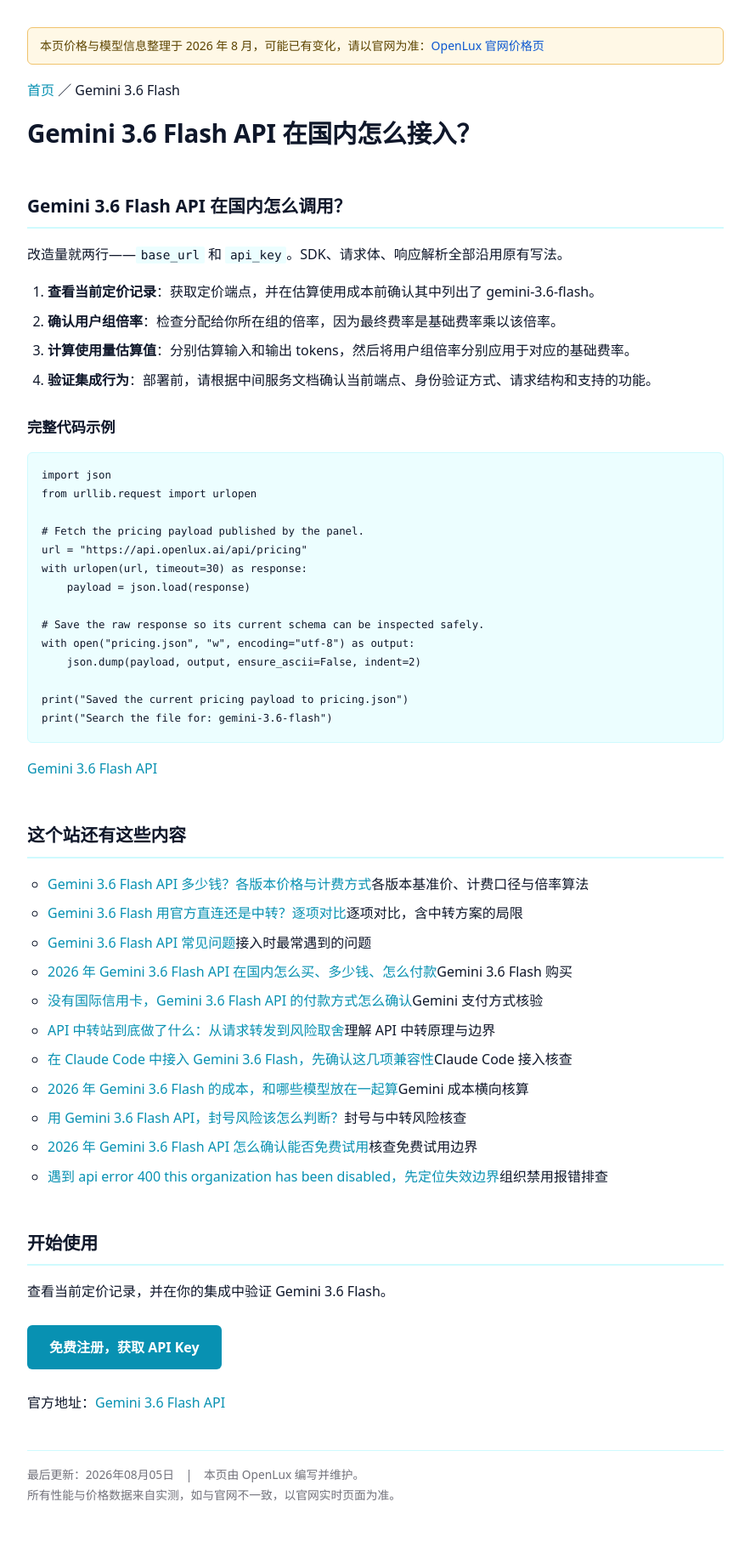
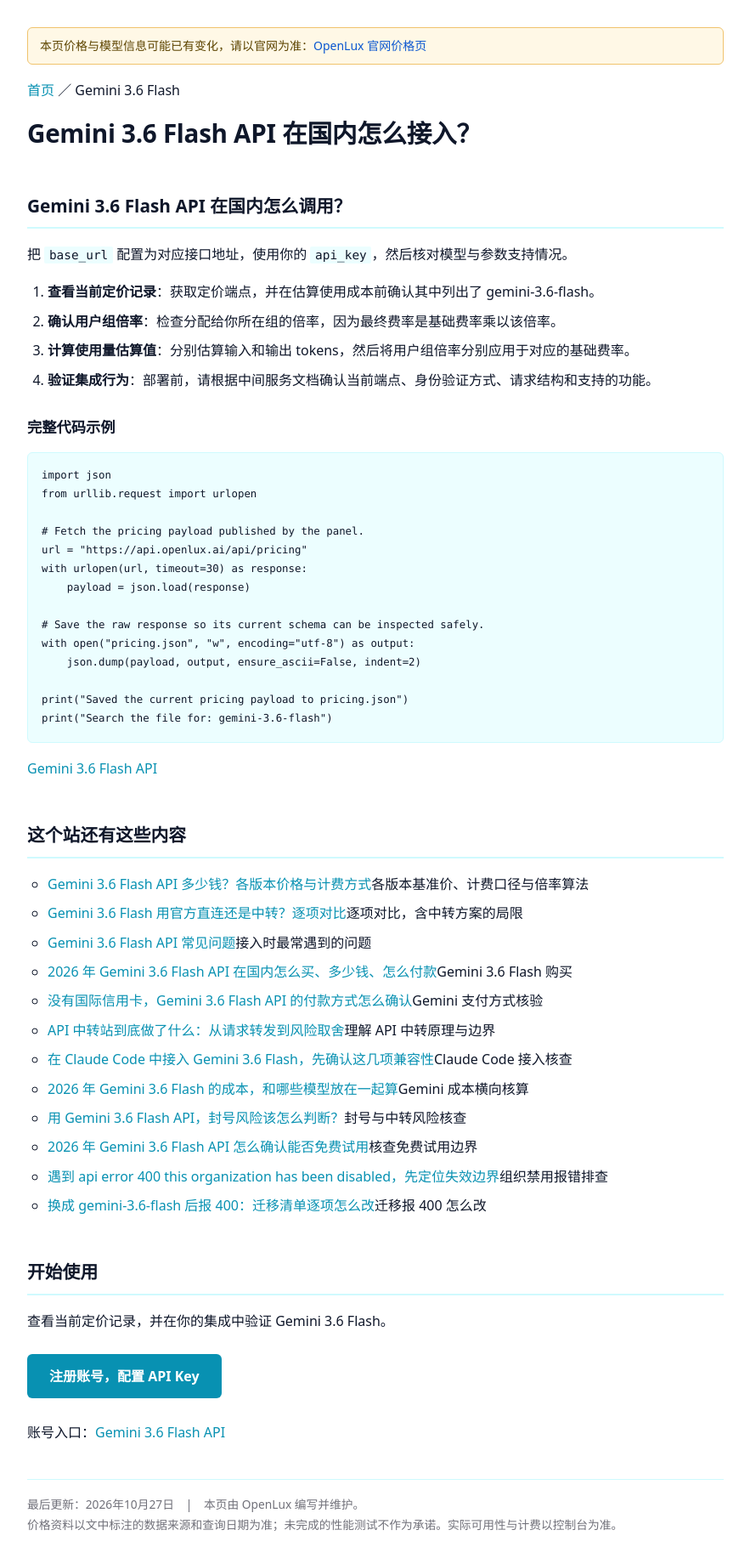
Before and after one commit to a37836323/gemini-3-6-flash-api-zh, a plain HTML site: page quickstart/index.html in a window 1280 px wide. Shown: the whole page at 85% size, without its empty margins (198-1081 px from the left). Drawn offline with Linux system fonts and the light colour scheme.

Commit message:
更新 quickstart/index.html

```diff
--- a/quickstart/index.html
+++ b/quickstart/index.html
@@ -132,7 +132,7 @@
       "@id": "https://a37836323.github.io/gemini-3-6-flash-api-zh/quickstart/#article",
       "headline": "Gemini 3.6 Flash API 在国内怎么接入？",
       "datePublished": "2026-08-04",
-      "dateModified": "2026-08-05",
+      "dateModified": "2026-10-27",
       "inLanguage": "zh-CN",
       "author": {
         "@id": "https://api.openlux.ai/#organization"
@@ -191,12 +191,13 @@
 </head>
 <body>
 <main class="zone-panel46">
-<p data-notice="price-20261025" style="margin:0 0 16px;padding:10px 14px;border:1px solid #f0c36d;background:#fff8e6;color:#5c4400;border-radius:6px;font-size:14px;line-height:1.6">本页价格与模型信息整理于 2026 年 8 月，可能已有变化，请以官网为准：<a href="https://www.openlux.ai/pricing?utm_source=gemini-3-6-flash-api-zh&amp;utm_medium=satellite&amp;utm_campaign=price_notice" style="color:#0b57d0">OpenLux 官网价格页</a></p>
+<p data-notice="price-20261025" style="margin:0 0 16px;padding:10px 14px;border:1px solid #f0c36d;background:#fff8e6;color:#5c4400;border-radius:6px;font-size:14px;line-height:1.6">本页价格与模型信息可能已有变化，请以官网为准：<a href="https://www.openlux.ai/pricing?utm_source=gemini-3-6-flash-api-zh&amp;utm_medium=satellite&amp;utm_campaign=price_notice" style="color:#0b57d0">OpenLux 官网价格页</a></p>
 <p class="list-bar58"><a href="https://a37836323.github.io/gemini-3-6-flash-api-zh/">首页</a> ／ Gemini 3.6 Flash</p>
 <h1>Gemini 3.6 Flash API 在国内怎么接入？</h1>
+
 <div>
 <h2>Gemini 3.6 Flash API 在国内怎么调用？</h2>
-<p>改造量就两行——<code>base_url</code> 和 <code>api_key</code>。SDK、请求体、响应解析全部沿用原有写法。</p>
+<p>把 <code>base_url</code> 配置为对应接口地址，使用你的 <code>api_key</code>，然后核对模型与参数支持情况。</p>
 <ol>
 <li><strong>查看当前定价记录</strong>：获取定价端点，并在估算使用成本前确认其中列出了 gemini-3.6-flash。</li>
 <li><strong>确认用户组倍率</strong>：检查分配给你所在组的倍率，因为最终费率是基础费率乘以该倍率。</li>
@@ -234,15 +235,16 @@
 <li><a href="https://a37836323.github.io/gemini-3-6-flash-api-zh/gemini-api-ban-risk/">用 Gemini 3.6 Flash API，封号风险该怎么判断？</a><span>封号与中转风险核查</span></li>
 <li><a href="https://a37836323.github.io/gemini-3-6-flash-api-zh/gemini-36-flash-free/">2026 年 Gemini 3.6 Flash API 怎么确认能否免费试用</a><span>核查免费试用边界</span></li>
 <li><a href="https://a37836323.github.io/gemini-3-6-flash-api-zh/organization-disabled-error-guide/">遇到 api error 400 this organization has been disabled，先定位失效边界</a><span>组织禁用报错排查</span></li>
+<li><a href="https://a37836323.github.io/gemini-3-6-flash-api-zh/gemini-3-6-flash-migration-400-error-fix/">换成 gemini-3.6-flash 后报 400：迁移清单逐项怎么改</a><span>迁移报 400 怎么改</span></li>
 </ul>
 </div>
 <div>
 <h2>开始使用</h2>
 <p>查看当前定价记录，并在你的集成中验证 Gemini 3.6 Flash。</p>
-<p><a class="deck-stack36" href="https://api.openlux.ai/register?channel=c_3kz2fx8n" rel="nofollow noopener" data-cta="button">免费注册，获取 API Key</a></p>
-<p>官方地址：<a href="https://api.openlux.ai/register?channel=c_3kz2fx8n" rel="nofollow noopener" data-cta="link">Gemini 3.6 Flash API</a></p>
+<p><a class="deck-stack36" href="https://api.openlux.ai/register?channel=c_3kz2fx8n" rel="nofollow noopener" data-cta="register-bottom">注册账号，配置 API Key</a></p>
+<p>账号入口：<a href="https://api.openlux.ai/register?channel=c_3kz2fx8n" rel="nofollow noopener" data-cta="link">Gemini 3.6 Flash API</a></p>
 </div>
-<p class="unit-bar64">最后更新：2026年08月05日　|　本页由 OpenLux 编写并维护。<br>所有性能与价格数据来自实测，如与官网不一致，以官网实时页面为准。</p>
+<p class="unit-bar64">最后更新：2026年10月27日　|　本页由 OpenLux 编写并维护。<br>价格资料以文中标注的数据来源和查询日期为准；未完成的性能测试不作为承诺。实际可用性与计费以控制台为准。</p>
 </main>
 <script>
 (function(){
```
